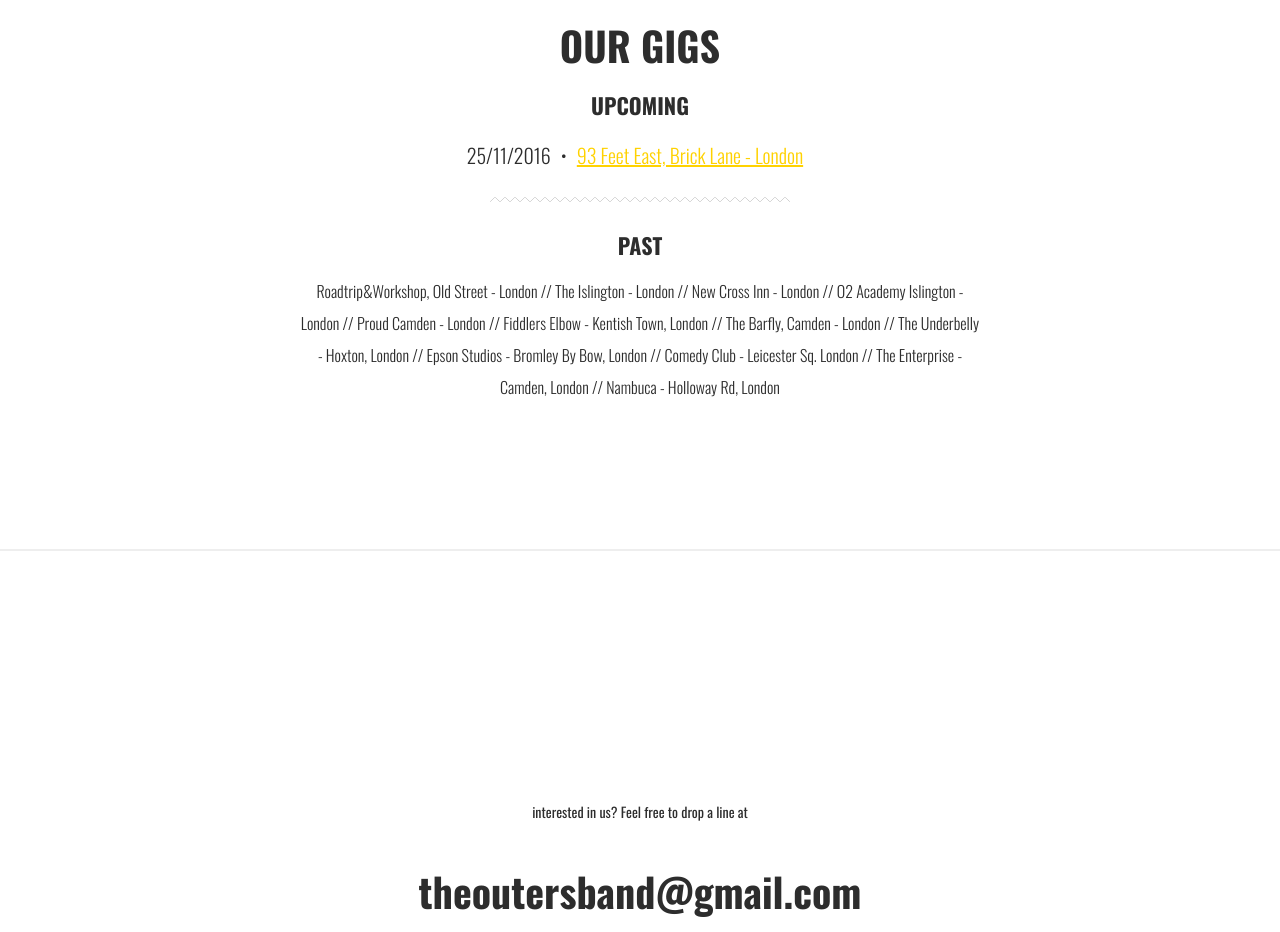
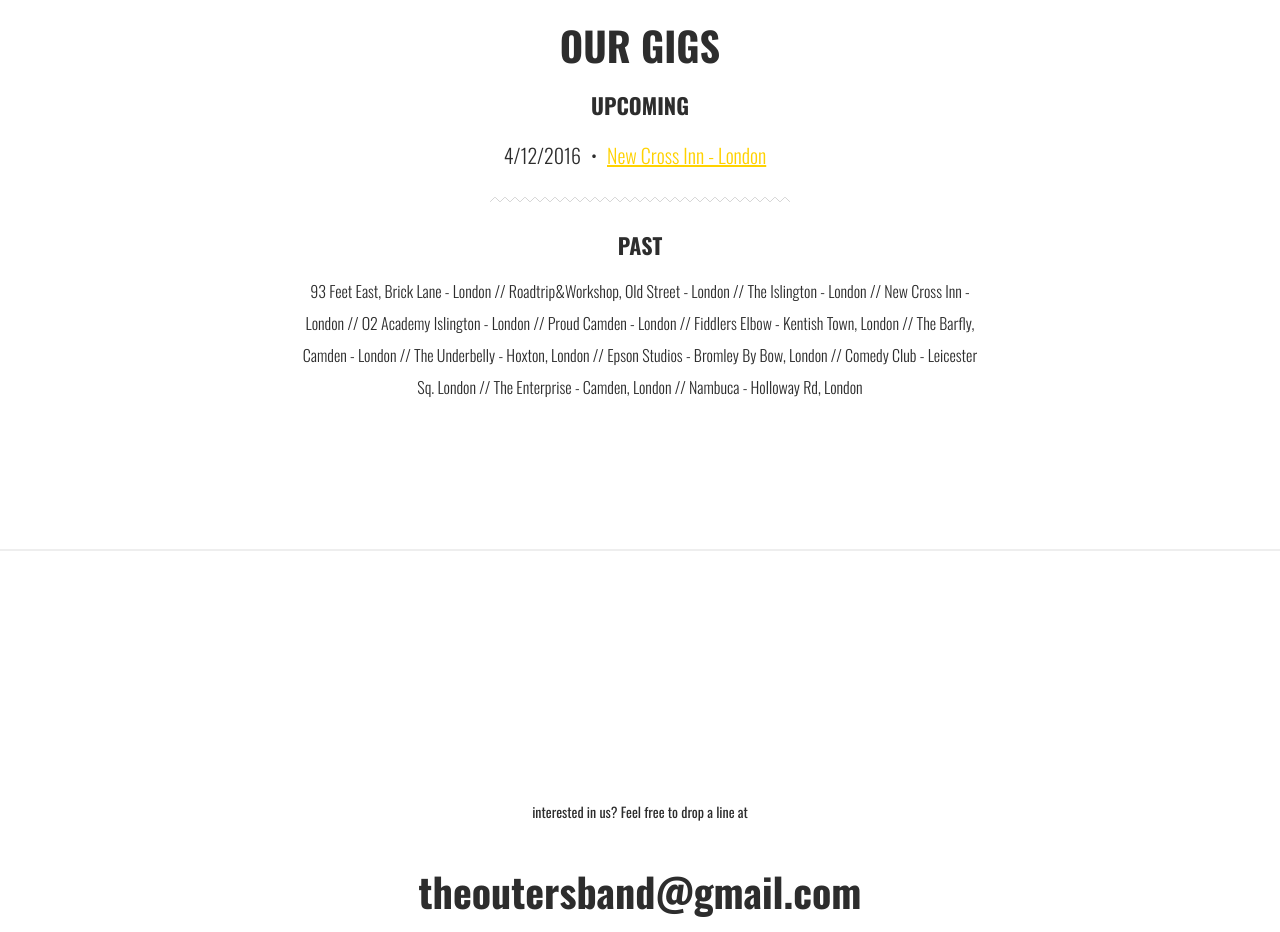
Before and after one commit to theouters/theouters.github.io, a plain HTML site: page index.html in a window 1280 px wide. Shown: the part 3620-4552 px from the top of the page. Drawn offline with nearby package versions, Linux system fonts and the light colour scheme.

Commit message:
added new cross show

```diff
--- a/index.html
+++ b/index.html
@@ -199,11 +199,11 @@
 
                 <table class="gigs">
                   <tr>
-                    <td class="column">25/11/2016</td>
+                    <td class="column">4/12/2016</td>
                     <td class="column"> • </span>
                     <td class="column">
-                      <a href="https://www.facebook.com/events/267318436999423/" target=_blank >
-                        93 Feet East, Brick Lane - London
+                      <a href="https://www.facebook.com/events/372195746448239/" target=_blank >
+                        New Cross Inn - London
                       </a>
                     </td>
                   </tr>
@@ -212,7 +212,7 @@
                 <hr class="zigzag" />
                 <h2 class="aboutHeading">past</h2>
                 <p>
-                  Roadtrip&Workshop, Old Street - London // The Islington - London // New Cross Inn - London // O2 Academy Islington - London // Proud Camden - London // Fiddlers Elbow - Kentish Town, London // The Barfly, Camden - London // The Underbelly - Hoxton, London // Epson Studios - Bromley By Bow, London // Comedy Club - Leicester Sq. London // The Enterprise - Camden, London // Nambuca - Holloway Rd, London
+                  93 Feet East, Brick Lane - London // Roadtrip&Workshop, Old Street - London // The Islington - London // New Cross Inn - London // O2 Academy Islington - London // Proud Camden - London // Fiddlers Elbow - Kentish Town, London // The Barfly, Camden - London // The Underbelly - Hoxton, London // Epson Studios - Bromley By Bow, London // Comedy Club - Leicester Sq. London // The Enterprise - Camden, London // Nambuca - Holloway Rd, London
                 </p>
 
             </div>
```
